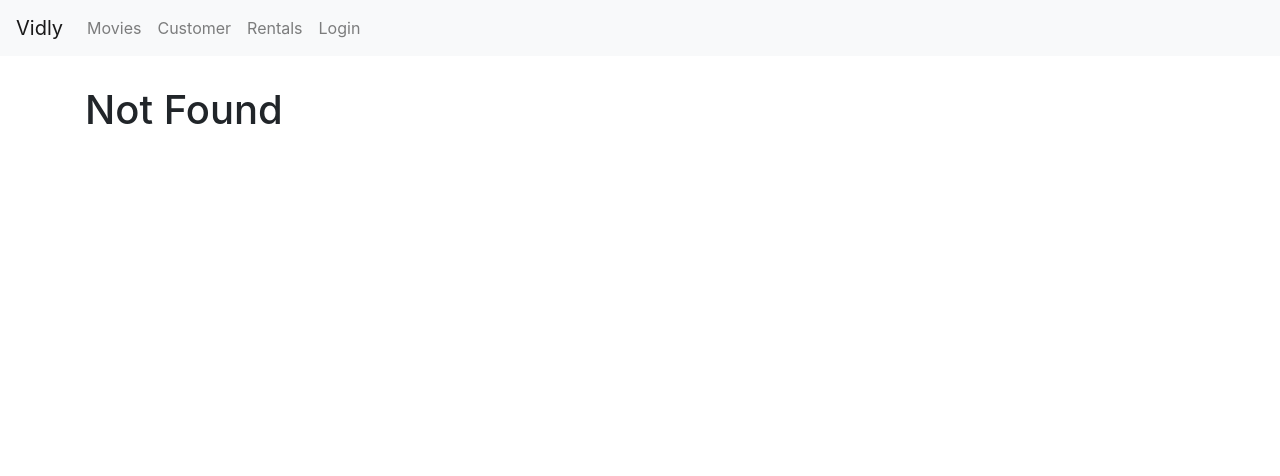
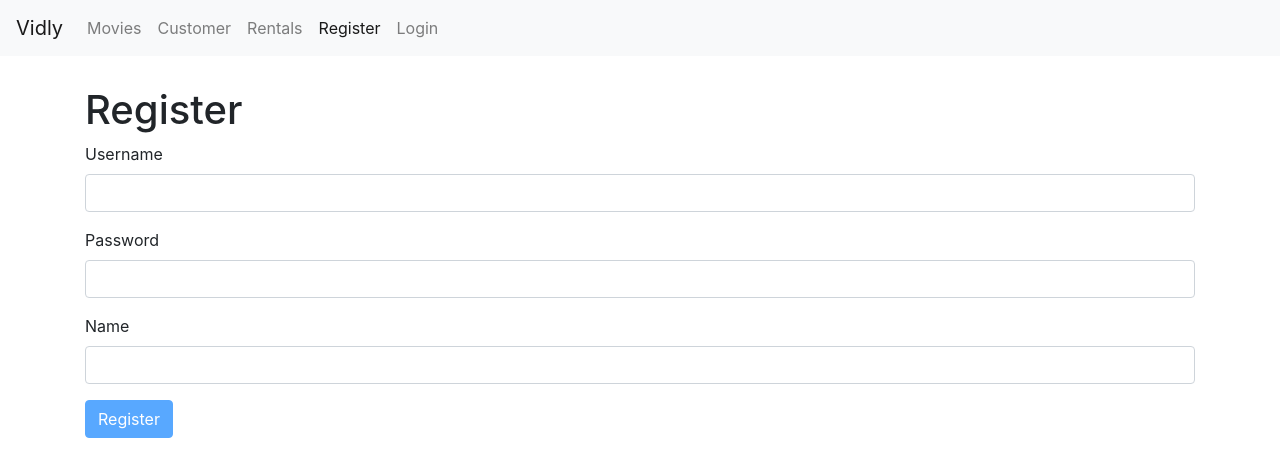
Before and after one commit to vivekhere/react-vidly, a React (Create React App) app: page /register in a window 1280 px wide. Before the commit this address led to /not-found. Shown: the top 476 px of the page. Built offline with nearby package versions, Linux system fonts and the light colour scheme.

Commit message:
Forms - register form

```diff
--- a/src/App.js
+++ b/src/App.js
@@ -7,6 +7,7 @@ import NotFound from "./components/notFound";
 import NavBar from "./components/navBar";
 import MovieForm from "./components/movieForm";
 import LoginForm from "./components/loginForm";
+import RegisterForm from "./components/registerForm";
 import "./App.css";
 
 function App() {
@@ -15,6 +16,7 @@ function App() {
       <NavBar />
       <main className="container">
         <Switch>
+          <Route path="/register" component={RegisterForm} />
           <Route path="/login" component={LoginForm} />
           <Route path="/movies/:id" component={MovieForm} />
           <Route path="/movies" component={Movies} />
--- a/src/components/navBar.jsx
+++ b/src/components/navBar.jsx
@@ -29,6 +29,9 @@ const NavBar = () => {
           <NavLink className="nav-item nav-link" to="/rentals">
             Rentals
           </NavLink>
+          <NavLink className="nav-item nav-link" to="/register">
+            Register
+          </NavLink>
           <NavLink className="nav-item nav-link" to="/login">
             Login
           </NavLink>
--- /dev/null
+++ b/src/components/registerForm.jsx
@@ -0,0 +1,36 @@
+import React from "react";
+import Joi from "joi-browser";
+import Form from "./common/form";
+
+class RegisterForm extends Form {
+  state = {
+    data: { username: "", password: "", name: "" },
+    errors: {},
+  };
+
+  schema = {
+    username: Joi.string().required().email().label("Username"),
+    password: Joi.string().min(5).required().label("Password"),
+    name: Joi.string().required().label("Name"),
+  };
+
+  doSubmit = () => {
+    console.log("Submitted");
+  };
+
+  render() {
+    return (
+      <div>
+        <h1>Register</h1>
+        <form onSubmit={this.handleSubmit}>
+          {this.renderInput("username", "Username")}
+          {this.renderInput("password", "Password", "password")}
+          {this.renderInput("name", "Name")}
+          {this.renderButton("Register")}
+        </form>
+      </div>
+    );
+  }
+}
+
+export default RegisterForm;
```
Also changed, not shown: src/components/common/input.jsx (+0 -11 lines), 1 other file (tests, documents, lock files or other folders).
